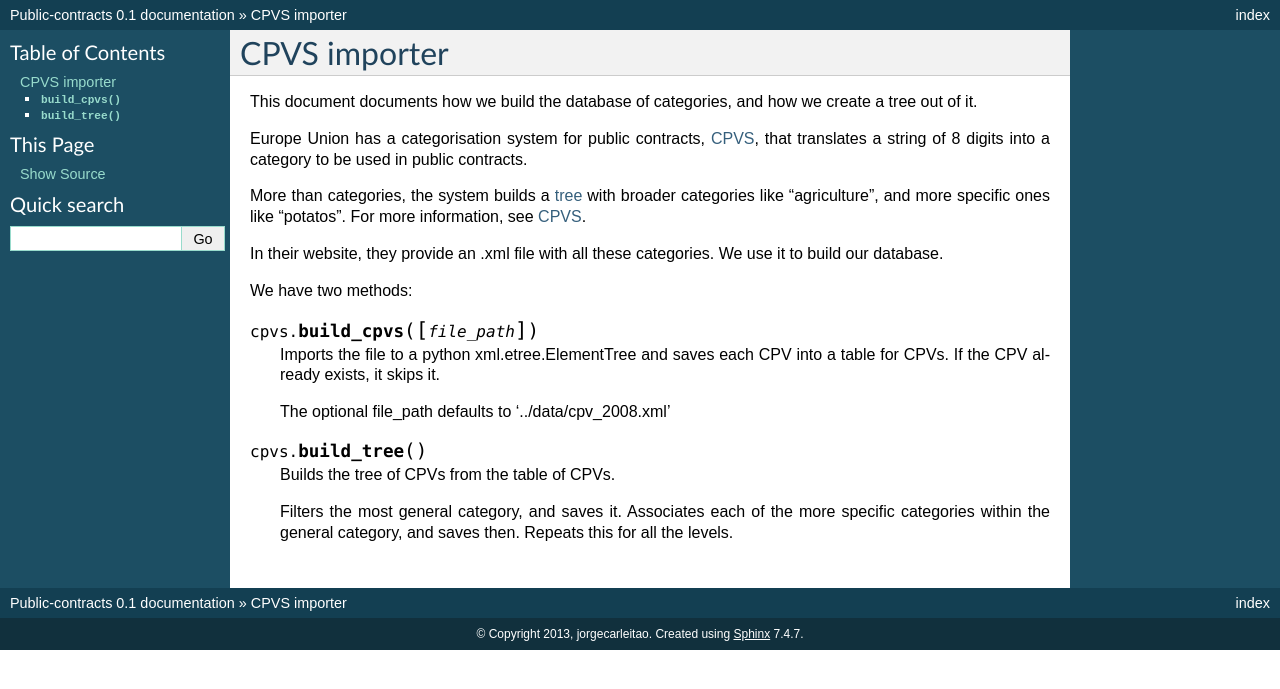
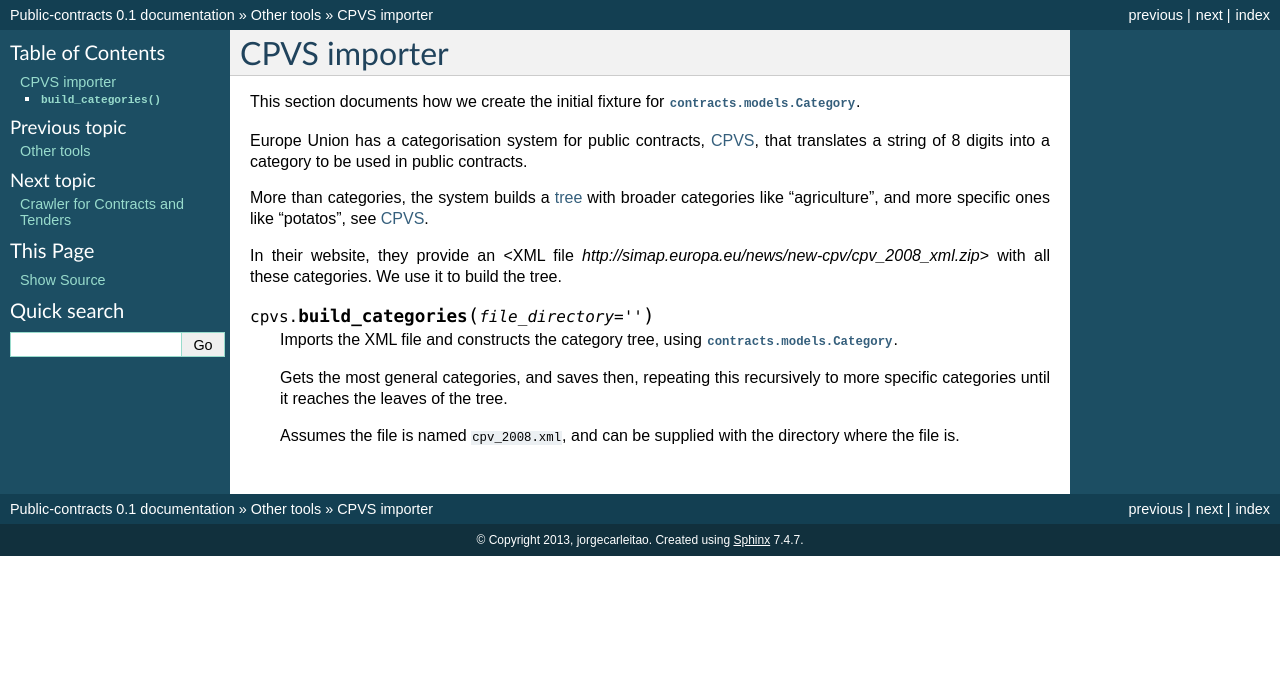
Before and after one commit to jorgecarleitao/public-contracts, a Sphinx documentation site: the page built from docs/tools/cpvs_importer.rst, in a window 1280 px wide. Shown: the top 689 px of the page. Built offline with Sphinx 7.4.7, drawn with Linux system fonts in a browser that asks for light colours.

Commit message:
Minor refactor of documentation.

```diff
--- a/docs/index.rst
+++ b/docs/index.rst
@@ -10,6 +10,7 @@ Contents:
    usage
    api
    tools
+   website/website
    contribute
 
 .. include:: introduction.rst
--- a/docs/tools.rst
+++ b/docs/tools.rst
@@ -4,5 +4,6 @@ Other tools
 .. toctree::
    :maxdepth: 1
 
+   tools/cpvs_importer
    tools/crawler
    tools/database
--- a/docs/tools/cpvs_importer.rst
+++ b/docs/tools/cpvs_importer.rst
@@ -8,29 +8,23 @@ CPVS importer
 .. _tree: https://en.wikipedia.org/wiki/Tree_(data_structure)
 .. _`nested set`: https://en.wikipedia.org/wiki/Nested_set_model
 
-This document documents how we build the database of categories, and how we create a tree out of it.
+This section documents how we create the initial fixture for :class:`contracts.models.Category`.
 
 Europe Union has a categorisation system for public contracts, CPVS_, that translates a string of 8 digits
 into a category to be used in public contracts.
 
 More than categories, the system builds a tree_ with broader categories like "agriculture",
-and more specific ones like "potatos". For more information, see CPVS_.
+and more specific ones like "potatos", see CPVS_.
 
-In their website, they provide an .xml file with all these categories.
-We use it to build our database.
+In their website, they provide an <XML file `http://simap.europa.eu/news/new-cpv/cpv_2008_xml.zip`>
+with all these categories. We use it to build the tree.
 
-We have two methods:
+.. function:: build_categories(file_directory='')
 
-.. function:: build_cpvs([file_path])
+    Imports the XML file and constructs the category tree, using :class:`contracts.models.Category`.
 
-    Imports the file to a python xml.etree.ElementTree and saves each CPV into a table for CPVs.
-    If the CPV already exists, it skips it.
+    Gets the most general categories, and saves then, repeating this recursively to more specific categories
+    until it reaches the leaves of the tree.
 
-    The optional file_path defaults to '../data/cpv_2008.xml'
-
-.. function:: build_tree()
-
-    Builds the tree of CPVs from the table of CPVs.
-
-    Filters the most general category, and saves it. Associates each of the more
-    specific categories within the general category, and saves then. Repeats this for all the levels.
+    Assumes the file is named ``cpv_2008.xml``, and can be supplied with the directory where
+    the file is.
```
Also changed, not shown: docs/usage.rst (+11 -6 lines), docs/website.rst (deleted, +0 -29 lines), docs/website/website.rst (added, +72 -0 lines).
